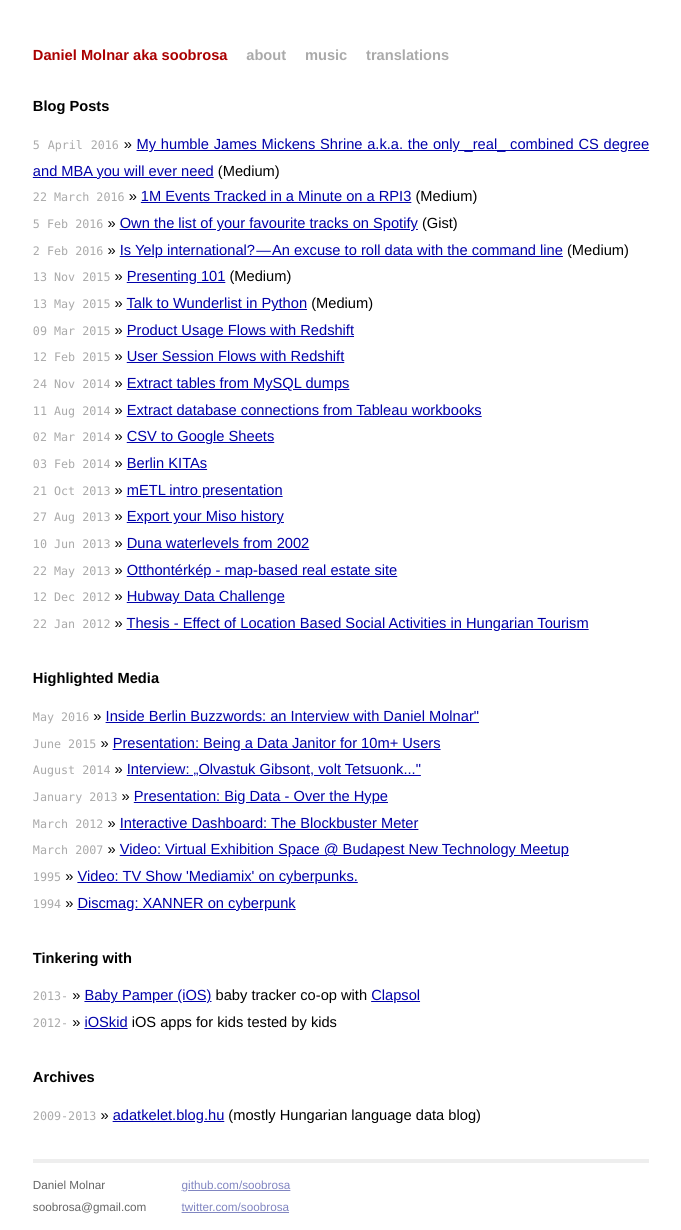
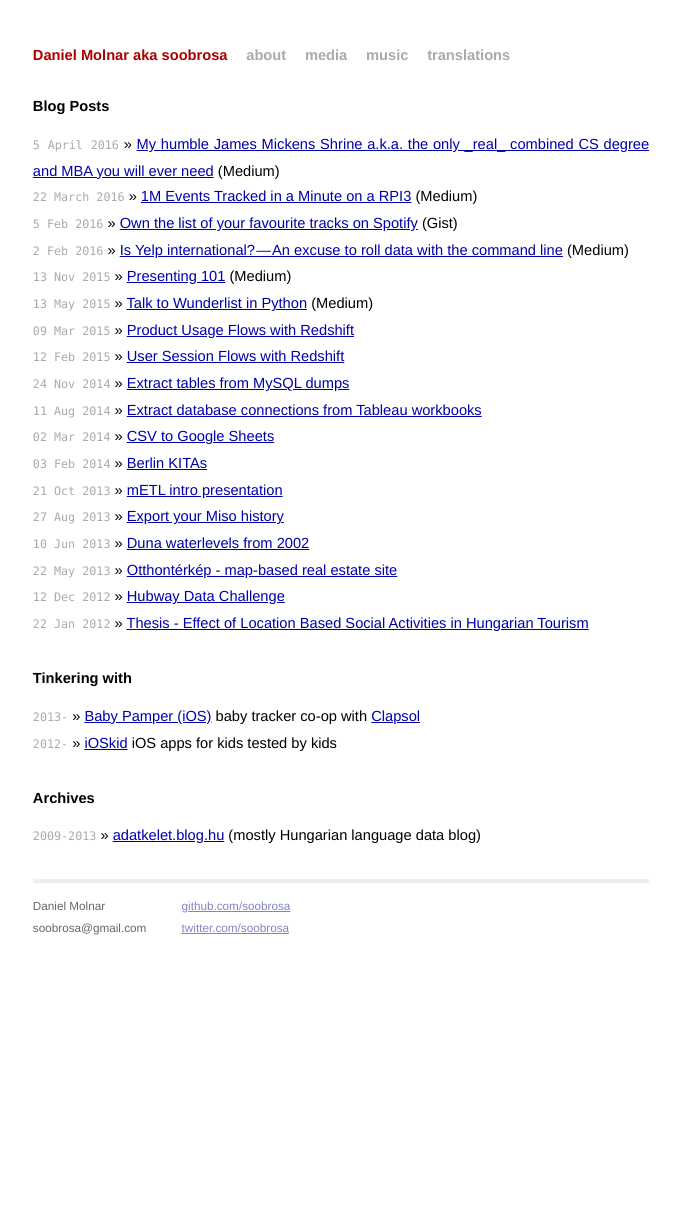
Before and after one commit to mojombo/mojombo.github.io, a Jekyll site: the page built from index.html, in a window 1280 px wide. Shown: the whole page, without its empty margins (299-980 px from the left). Built offline with Jekyll 4.4.1, drawn with Linux system fonts in a browser that asks for light colours; after the commit the page ends 951 px from its top, so only the background shows below that.

Commit message:
More headers.

```diff
--- a/_layouts/default.html
+++ b/_layouts/default.html
@@ -21,6 +21,7 @@
   <div class="title">
     <a href="/">Daniel Molnar aka soobrosa</a>
     <a class="extra" href="/about.html">about</a>
+    <a class="extra" href="/media.html">media</a>
     <a class="extra" href="/music.html">music</a>
     <a class="extra" href="/translations.html">translations</a>
   </div>
--- a/index.html
+++ b/index.html
@@ -17,18 +17,6 @@
     {% endfor %}
   </ul>
 
-  <h1>Highlighted Media</h1>
-  <ul class="posts">
-    <li><span>May 2016</span> &raquo; <a href="https://berlinbuzzwords.de/news/inside-berlin-buzzwords-interview-daniel-molnar">Inside Berlin Buzzwords: an Interview with Daniel Molnar"</a></li>
-    <li><span>June 2015</span> &raquo; <a href="http://www.slideshare.net/soobrosa/6w-bp-datashow">Presentation: Being a Data Janitor for 10m+ Users</a>
-    <li><span>August 2014</span> &raquo; <a href="http://www.artmagazin.hu/artmagazin_hirek/olvastuk_gibsont_volt_tetsuonk_ezerrel_ment_az_electronic_body_music_kezdodott_a_rave..2440.html">Interview: „Olvastuk Gibsont, volt Tetsuonk..."</a></li>
-    <li><span>January 2013</span> &raquo; <a href="http://www.slideshare.net/soobrosa/daniel-molnar-bigdataoverthehype">Presentation: Big Data - Over the Hype</a>
-    <li><span>March 2012</span> &raquo; <a href="http://public.tableausoftware.com/profile/balazs.krich#!/vizhome/Whatmovieshouldwewatchtonight/Opinionmeter">Interactive Dashboard: The Blockbuster Meter</a></li>
-    <li><span>March 2007</span> &raquo; <a href="https://www.youtube.com/watch?v=FOT4sRaPFwo">Video: Virtual Exhibition Space @ Budapest New Technology Meetup</a></li>
-    <li><span>1995</span> &raquo; <a href="https://www.youtube.com/watch?v=HHpTeBQ-ruk">Video: TV Show 'Mediamix' on cyberpunks.</a></li>
-    <li><span>1994</span> &raquo; <a href="/holder/xanner_no_1.zip">Discmag: XANNER on cyberpunk</a></li>
-  </ul>
-
   <h1>Tinkering with</h1>
   <ul class="posts">
     <li><span>2013-</span> &raquo; <a href="https://itunes.apple.com/us/app/baby-pamper/id881556165?mt=8">Baby Pamper (iOS)</a> baby tracker co-op with <a href="http://clapsol.com/">Clapsol</a></a></li>
```
Also changed, not shown: media.html (added, +20 -0 lines).
